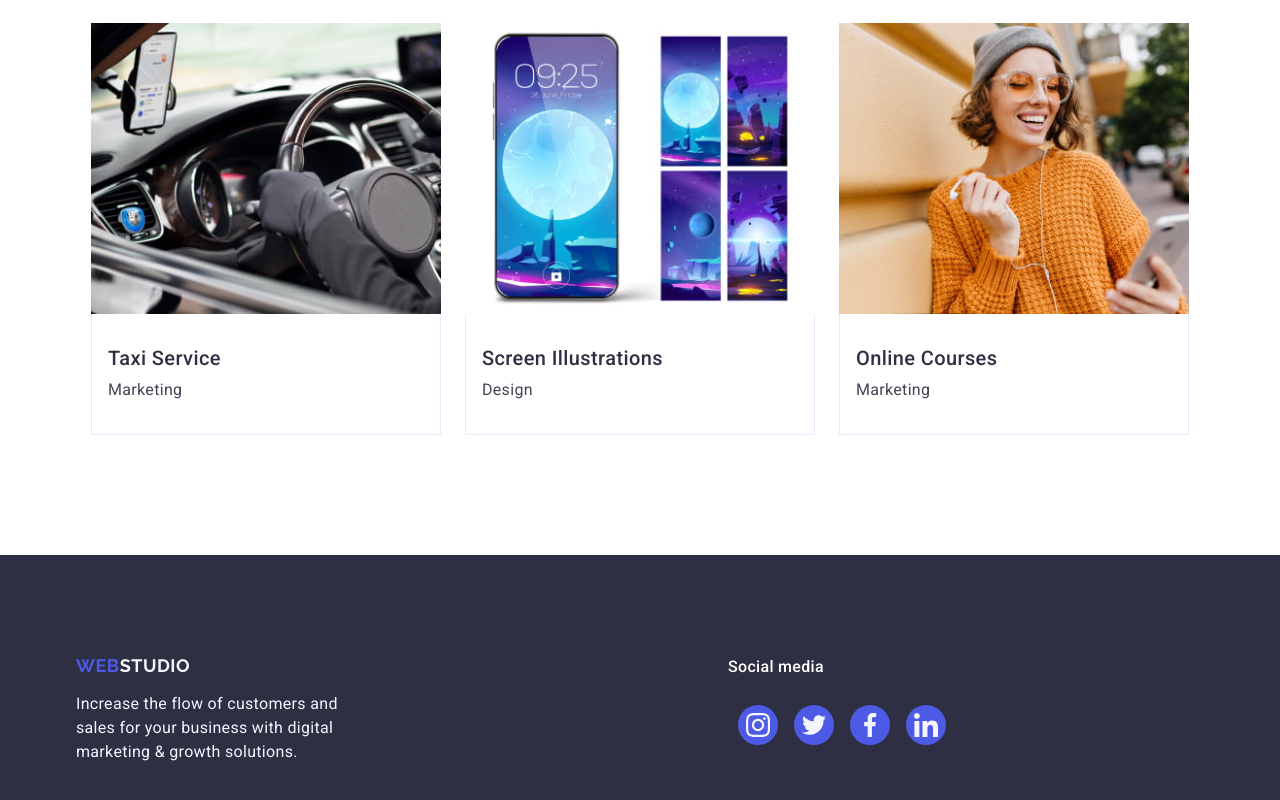
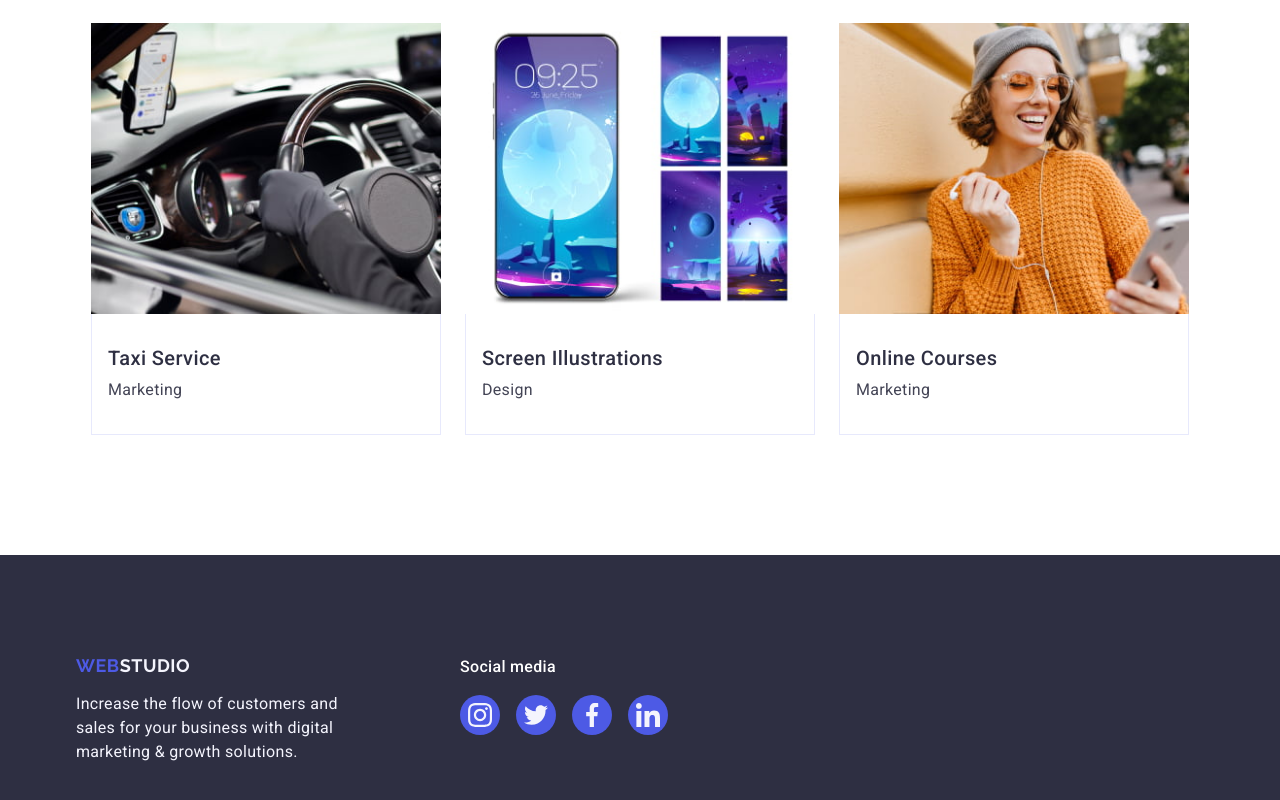
Before and after one commit to KseniyaSemenenko/goit-markup-hw-04, a plain HTML site: page index.html in a window 1280 px wide. Shown: the part 2611-3411 px from the top of the page. Drawn offline with nearby package versions, Linux system fonts and the light colour scheme.

Commit message:
add-mentor-correction

```diff
--- a/css/styles.css
+++ b/css/styles.css
@@ -153,7 +153,7 @@ address {
       rgba(46, 47, 66, 0.7),
       rgba(46, 47, 66, 0.7)
     ),
-    url(/images/hero.jpg);
+    url(../images/hero.jpg);
   background-repeat: no-repeat;
   background-position: center;
   background-size: cover;
@@ -423,10 +423,9 @@ address {
 }
 .footer-social-item {
   width: calc((100% - 48px) / 4);
-  position: relative;
+
   width: 40px;
   height: 40px;
-  cursor: pointer;
 }
 
 .footer-social-text {
@@ -442,9 +441,6 @@ address {
   gap: 16px;
 }
 .soc-links-footer {
-  position: absolute;
-  top: 0;
-  left: 0;
   display: flex;
   align-items: center;
   justify-content: center;
@@ -454,7 +450,6 @@ address {
   height: 100%;
   background-color: #4d5ae5;
   border-radius: 50%;
-  transform: translate(25%, 25%);
 }
 .soc-links-footer:hover,
 .soc-links-footer:focus {
--- a/index.html
+++ b/index.html
@@ -450,7 +450,7 @@
             digital marketing & growth solutions.
           </p>
         </div>
-        <div class="container footer-social-container">
+        <div class="footer-social-container">
           <p class="footer-social-text">Social media</p>
           <ul class="footer-social-links">
             <li class="footer-social-item">
```
